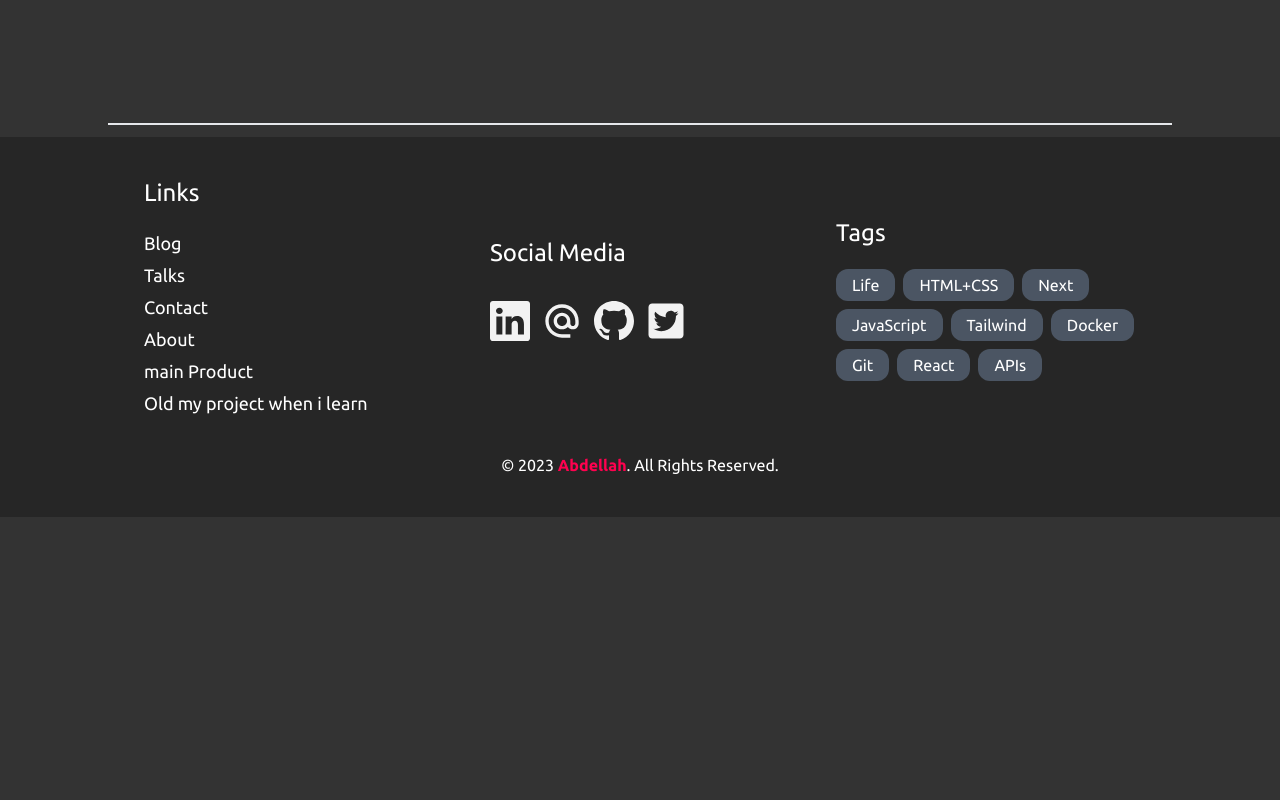
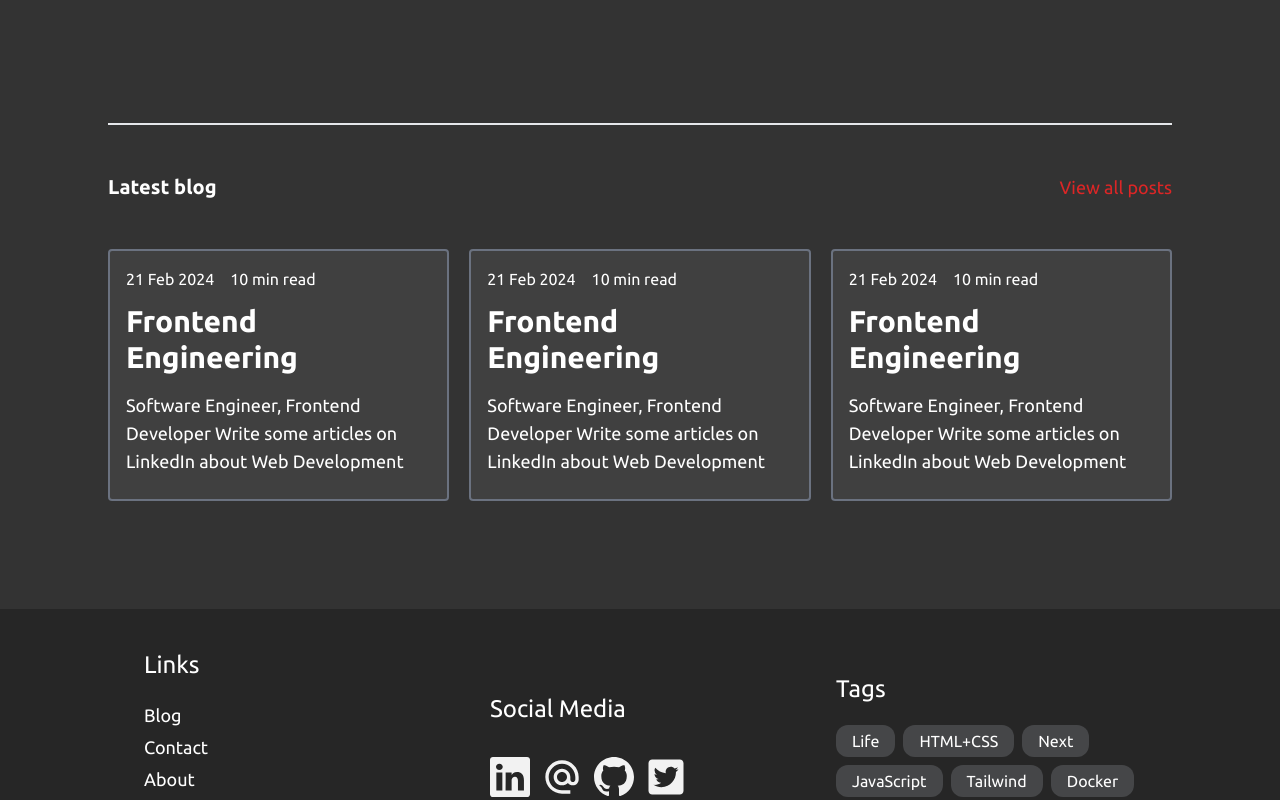
Before and after one commit to Becherair-Abdellah/MY_PORTFOLIO, a React (Vite) app: page / in a window 1280 px wide. Shown: the part 1280-2080 px from the top of the page. Before the commit the page ends 1797 px from the top, so only its background shows below. Built offline with nearby package versions, Linux system fonts and the light colour scheme; what lord-icon-element would draw is missing.

Commit message:
completed blog component

```diff
--- a/src/components/BoxArticle.jsx
+++ b/src/components/BoxArticle.jsx
@@ -1,13 +1,13 @@
 import React, { useState } from 'react'
 
-function BoxArticle({title,text,srcimg,created}) {
+function BoxArticle({title,text,created}) {
   return (
     <>
 
-    <div className="boxArticle duration-300 border p-4 relative rounded bg-gr-op cursor-pointer overflow-hidden">
-          <img src={srcimg} className='absolute rounded z-[-1] h-full w-full left-0 top-0 object-cover ' alt="" />
-          <h1 className='text-white font-semibold text-2xl mb-4'>{title}</h1>
-          <p className='text-white'>{text}</p>
+    <div className="boxArticle duration-300 ho hover:border-red-500 border-2 border-gray-500 p-4 relative rounded bg-[#404040] cursor-pointer overflow-hidden">
+      <h2 className='text-[16px] text-white mb-3'><span className='mr-4'>21 Feb 2024</span><span>10 min read</span></h2>
+          <h1 className='text-white font-semibold text-3xl mb-4'>{title}</h1>
+          <p className='text-white text-lg'>{text}</p>
           <span className='text-white text-[15px] mt-2 block'>{created}</span>
         </div>
     </>
--- a/src/components/Footer.jsx
+++ b/src/components/Footer.jsx
@@ -1,3 +1,4 @@
+import { Link } from "react-router-dom";
 import SocialMedia from "./home/SocialMedia";
 function Footer() {
   const currentYear = new Date().getFullYear();
@@ -8,12 +9,11 @@ function Footer() {
         <div className="flex-1 ">
           <h1 className="text-2xl mb-5">Links</h1>
           <ul>
-            <li ><a href="/blog" className="hover:text-red-600 cursor-pointer text-lg mb-1 w-fit block">Blog</a></li>
-            <li ><a href="/talks" className="hover:text-red-600 cursor-pointer text-lg mb-1 w-fit block">Talks</a></li>
-            <li ><a href="/contact" className="hover:text-red-600 cursor-pointer text-lg mb-1 w-fit block">Contact</a></li>
-            <li ><a href="/about" className="hover:text-red-600 cursor-pointer text-lg mb-1 w-fit block">About</a></li>
-            <li ><a href="/ourproduct" className="hover:text-red-600 cursor-pointer text-lg mb-1 w-fit block">main Product</a></li>
-            <li ><a href="/oldproduct" className="hover:text-red-600 cursor-pointer text-lg mb-1 w-fit block">Old my project when i learn</a></li>
+            <li ><Link to="/blog" className="hover:text-red-600 cursor-pointer text-lg mb-1 w-fit block">Blog</Link></li>
+            <li ><Link to="/contact" className="hover:text-red-600 cursor-pointer text-lg mb-1 w-fit block">Contact</Link></li>
+            <li ><Link to="/about" className="hover:text-red-600 cursor-pointer text-lg mb-1 w-fit block">About</Link></li>
+            <li ><Link to="/ourproduct" className="hover:text-red-600 cursor-pointer text-lg mb-1 w-fit block">main Product</Link></li>
+            <li ><Link to="/oldproduct" className="hover:text-red-600 cursor-pointer text-lg mb-1 w-fit block">Old my project when i learn</Link></li>
           </ul>
         </div>
         <div className="w-fit  mb-5 flex-1 mt-10  md:mt-0">
@@ -24,57 +24,57 @@ function Footer() {
         <div className="mt-8 md:mt-0">
         <h1 className="text-2xl mb-5">Tags</h1>
         <div className="flex flex-1 gap-2 w-[300px] flex-wrap mt-4">
-          <a
+        <a
             href=""
-            className="bg-gray-600 px-4 py-1 rounded-xl hover:text-red-600"
+            className="bg-[#454648] px-4 py-1 rounded-xl hover:text-red-600"
           >
             Life
           </a>
           <a
             href=""
-            className="bg-gray-600 px-4 py-1 rounded-xl hover:text-red-600"
+            className="bg-[#454648] px-4 py-1 rounded-xl hover:text-red-600"
           >
             HTML+CSS
           </a>
           <a
             href=""
-            className="bg-gray-600 px-4 py-1 rounded-xl hover:text-red-600"
+            className="bg-[#454648] px-4 py-1 rounded-xl hover:text-red-600"
           >
             Next
           </a>
           <a
             href=""
-            className="bg-gray-600 px-4 py-1 rounded-xl hover:text-red-600"
+            className="bg-[#454648] px-4 py-1 rounded-xl hover:text-red-600"
           >
             JavaScript
           </a>
           <a
             href=""
-            className="bg-gray-600 px-4 py-1 rounded-xl hover:text-red-600"
+            className="bg-[#454648] px-4 py-1 rounded-xl hover:text-red-600"
           >
             Tailwind
           </a>
           <a
             href=""
-            className="bg-gray-600 px-4 py-1 rounded-xl hover:text-red-600"
+            className="bg-[#454648] px-4 py-1 rounded-xl hover:text-red-600"
           >
             Docker
           </a>
           <a
             href=""
-            className="bg-gray-600 px-4 py-1 rounded-xl hover:text-red-600"
+            className="bg-[#454648] px-4 py-1 rounded-xl hover:text-red-600"
           >
             Git
           </a>
           <a
             href=""
-            className="bg-gray-600 px-4 py-1 rounded-xl hover:text-red-600"
+            className="bg-[#454648] px-4 py-1 rounded-xl hover:text-red-600"
           >
             React
           </a>
           <a
             href=""
-            className="bg-gray-600 px-4 py-1 rounded-xl hover:text-red-600"
+            className="bg-[#454648] px-4 py-1 rounded-xl hover:text-red-600"
           >
             APIs
           </a>
--- a/src/components/Navbar.jsx
+++ b/src/components/Navbar.jsx
@@ -26,9 +26,6 @@ function Navbar() {
          </li>
          <li className='p-3 md:p-0'>
            <a href="#" className="" aria-current="page">Blog</a>
-         </li>
-         <li className='p-3 md:p-0'>
-           <a href="#" className="" aria-current="page">Talks</a>
          </li>
          <li className='p-3 md:p-0'>
            <a href="#" className="" aria-current="page">Contact</a>
--- a/src/components/blog/Blog.jsx
+++ b/src/components/blog/Blog.jsx
@@ -2,44 +2,80 @@ import React, { useEffect, useState } from 'react'
 import { Link, Route, Routes } from 'react-router-dom'
 // import img1 from '../../assets/img2.jpg'
 import BoxArticle from '../BoxArticle'
-import Footer from '../Footer'
-// import { getArticles } from './api'
-import axios from 'axios'
-import { useDispatch, useSelector } from 'react-redux'
-import { set_id } from '../../redux/Acions'
  function Blog() {
-  // const dispatch = useDispatch();
-  // const [articles,setArticle] = useState([]);
-  // const getdata = async ()=>{
-  //   try{
-  //     let response = await axios.get("http://localhost:4350/articles");
-  //     setArticle(response.data);
-  //   }catch(e){
-  //     return e;
-  //   }
-  // }
-  // useEffect(()=>{
-  //   getdata();
-  // },[]);
+
   return (
     <div className='' >
-      <h1   className='bg-gr text-white p-6 text-4xl text-center'>Blogs</h1>
-      <div className="blogs p-10 mt-10 grid gap-5 lg:grid-cols-2 xl:grid-cols-3">
-        {/* {articles.map((article,idx)=>{
-          return(
+       {/* tags  */}
+       <div className="mt-8 md:mt-0 flex w-[300px] mx-auto justify-center text-white">
+        <div className="flex flex-1 text-center  gap-2 flex-wrap mt-4">
+          <a
+            href=""
+            className="bg-[#454648] px-4 py-1 rounded-xl hover:text-red-600"
+          >
+            Life
+          </a>
+          <a
+            href=""
+            className="bg-[#454648] px-4 py-1 rounded-xl hover:text-red-600"
+          >
+            HTML+CSS
+          </a>
+          <a
+            href=""
+            className="bg-[#454648] px-4 py-1 rounded-xl hover:text-red-600"
+          >
+            Next
+          </a>
+          <a
+            href=""
+            className="bg-[#454648] px-4 py-1 rounded-xl hover:text-red-600"
+          >
+            JavaScript
+          </a>
+          <a
+            href=""
+            className="bg-[#454648] px-4 py-1 rounded-xl hover:text-red-600"
+          >
+            Tailwind
+          </a>
+          <a
+            href=""
+            className="bg-[#454648] px-4 py-1 rounded-xl hover:text-red-600"
+          >
+            Docker
+          </a>
+          <a
+            href=""
+            className="bg-[#454648] px-4 py-1 rounded-xl hover:text-red-600"
+          >
+            Git
+          </a>
+          <a
+            href=""
+            className="bg-[#454648] px-4 py-1 rounded-xl hover:text-red-600"
+          >
+            React
+          </a>
+          <a
+            href=""
+            className="bg-[#454648] px-4 py-1 rounded-xl hover:text-red-600"
+          >
+            APIs
+          </a>
+        </div>
+        </div>
+ {/* posts  */}
+ <div className='flex gap-5 flex-col py-12 md:grid md:grid-cols-2 lg:grid-cols-3'>
+        <BoxArticle title={`Frontend Engineering`} text={`Software Engineer, Frontend Developer Write some articles on LinkedIn about Web Development`}/>
+        <BoxArticle title={`Frontend Engineering`} text={`Software Engineer, Frontend Developer Write some articles on LinkedIn about Web Development`}/>
+        <BoxArticle title={`Frontend Engineering`} text={`Software Engineer, Frontend Developer Write some articles on LinkedIn about Web Development`}/>
+        <BoxArticle title={`Frontend Engineering`} text={`Software Engineer, Frontend Developer Write some articles on LinkedIn about Web Development`}/>
+        <BoxArticle title={`Frontend Engineering`} text={`Software Engineer, Frontend Developer Write some articles on LinkedIn about Web Development`}/>
+        <BoxArticle title={`Frontend Engineering`} text={`Software Engineer, Frontend Developer Write some articles on LinkedIn about Web Development`}/>
 
-            <Link to={`/articles/${article.id}`} key={idx} onClick={()=>{
-              dispatch(set_id(article.id));
-              localStorage.setItem("ID",JSON.stringify(article.id))
-            }}>
-              <BoxArticle title={article.title} text={article.descrp} srcimg={article.src} created={article.created}/>
-            </Link>
+      </div>
 
-          )
-        })} */}
-        no articles here!!
-      </div>
-      <Footer/>
     </div>
   )
 }
--- a/src/components/home/Home.jsx
+++ b/src/components/home/Home.jsx
@@ -5,6 +5,7 @@ import Work from './Work'
 import Quot from './Quot'
 import Footer from '../Footer'
 import Navbar from '../Navbar'
+import LatestBlogPosts from './LatestBlog'
 function Home() {
 
   return (
@@ -12,6 +13,7 @@ function Home() {
       <Navbar/>
       <Hero/>
       <Tools/>
+      <LatestBlogPosts/>
     </div>
   )
 }
--- /dev/null
+++ b/src/components/home/LatestBlog.jsx
@@ -0,0 +1,26 @@
+import React from 'react'
+import BoxArticle from '../BoxArticle'
+import { Link } from 'react-router-dom'
+function LatestBlogPosts() {
+  return (
+    <div className='py-[3rem]'>
+      <div className='flex justify-between items-center'>
+        <h1 className='font-bold text-xl text-white'>Latest blog</h1>
+        <Link to='/blog' className='font-normal text-red-600 text-lg cursor-pointer hover:underline'>View all posts</Link>
+      </div>
+      {/* posts  */}
+      <div className='flex gap-5 flex-col py-12 md:grid md:grid-cols-2 lg:grid-cols-3'>
+        <BoxArticle title={`Frontend Engineering`} text={`Software Engineer, Frontend Developer Write some articles on LinkedIn about Web Development`}/>
+
+
+        <BoxArticle title={`Frontend Engineering`} text={`Software Engineer, Frontend Developer Write some articles on LinkedIn about Web Development`}/>
+
+        <BoxArticle title={`Frontend Engineering`} text={`Software Engineer, Frontend Developer Write some articles on LinkedIn about Web Development`}/>
+
+
+      </div>
+    </div>
+  )
+}
+
+export default LatestBlogPosts
--- a/src/index.css
+++ b/src/index.css
@@ -65,3 +65,6 @@ lord-icon{
 a.active svg{
     @apply  text-TextredColor rounded duration-300 ;
 }
+.ho:hover h1{
+    @apply text-TextredColor duration-300
+}
--- a/src/router.jsx
+++ b/src/router.jsx
@@ -1,6 +1,7 @@
 import { createBrowserRouter } from "react-router-dom"
 import App from "./App"
 import Home from "./components/home/Home"
+import Blog from "./components/blog/Blog"
 {/* <Routes>
     <Route exact path='/MY_PORTFOLIO/home' element={<Home/>} />
     <Route exact path='/MY_PORTFOLIO/about' element={<About/>} />
@@ -17,6 +18,7 @@ const Router = createBrowserRouter([
         ,
         children: [
             {index:true, element: <Home/>},
+            {path:'/blog', element: <Blog/>},
             // {path:'/login', element: <Signin/>},
             // {path:'/signup', element: <Signup/>},
         ]
```
